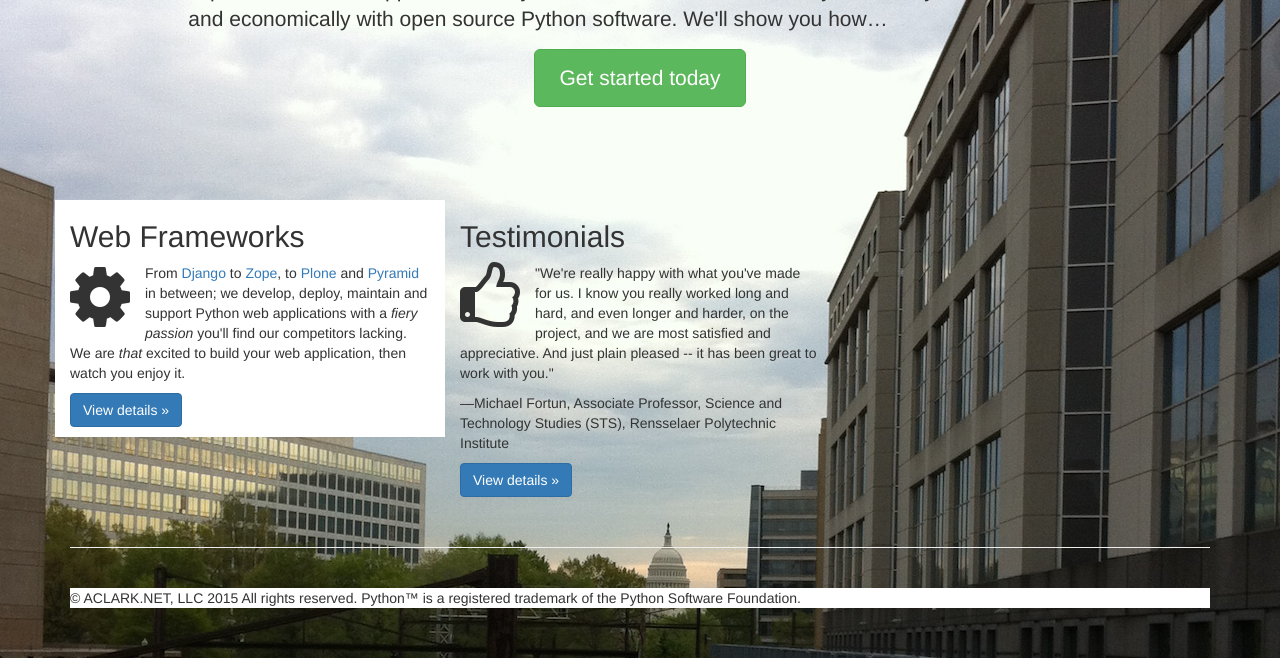
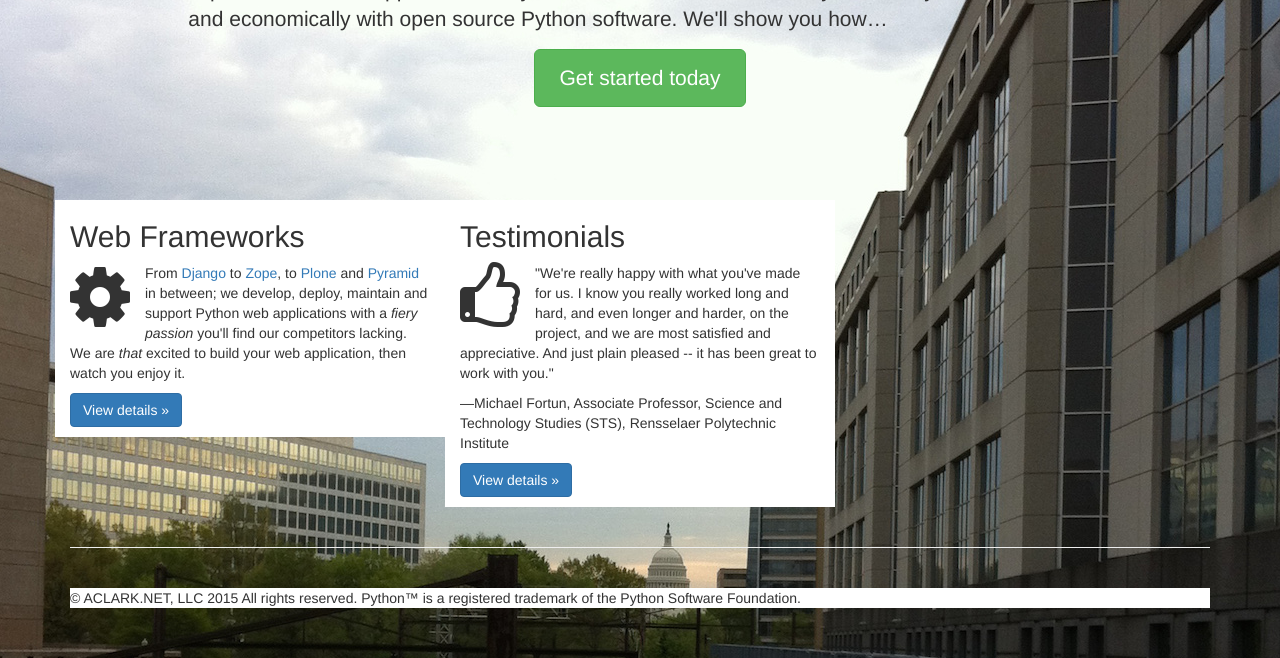
Before and after one commit to ACLARKNET/aclarknet-django, a Django app: page / in a window 1280 px wide. Shown: the part 370-1028 px from the top of the page. Run offline with Django 3.2, Linux system fonts and the light colour scheme; data comes from the database, SQL or seed files in the repository; some libraries are stand-ins or nearby versions.

Commit message:
Update(s)

```diff
--- a/aclarknet/aclarknet/aclarknet/templates/home.html
+++ b/aclarknet/aclarknet/aclarknet/templates/home.html
@@ -62,7 +62,7 @@
           <p><i class="fa fa-cog fa-5x wrap"></i> From <a href="https://www.djangoproject.com/">Django</a> to <a href="http://zope.org/">Zope</a>, to <a href="https://plone.org/">Plone</a> and <a href="http://www.pylonsproject.org/">Pyramid</a> in between; we develop, deploy, maintain and support Python web applications with a <i>fiery passion</i> you'll find our competitors lacking. We are <i>that</i> excited to build your web application, then watch you enjoy it.
           <p><a class="btn btn-primary" href="/projects" role="button">View details &raquo;</a></p>
        </div>
-        <div class="col-lg-4">
+        <div class="col-lg-4 background-white">
           <h2>Testimonials</h2>
           <p><i class="fa fa-thumbs-o-up fa-5x wrap"></i>&quot;{{ testimonial.text }}&quot;</p>
           <p>&mdash;{{ testimonial.name }}, {{ testimonial.title }}</p>
```
